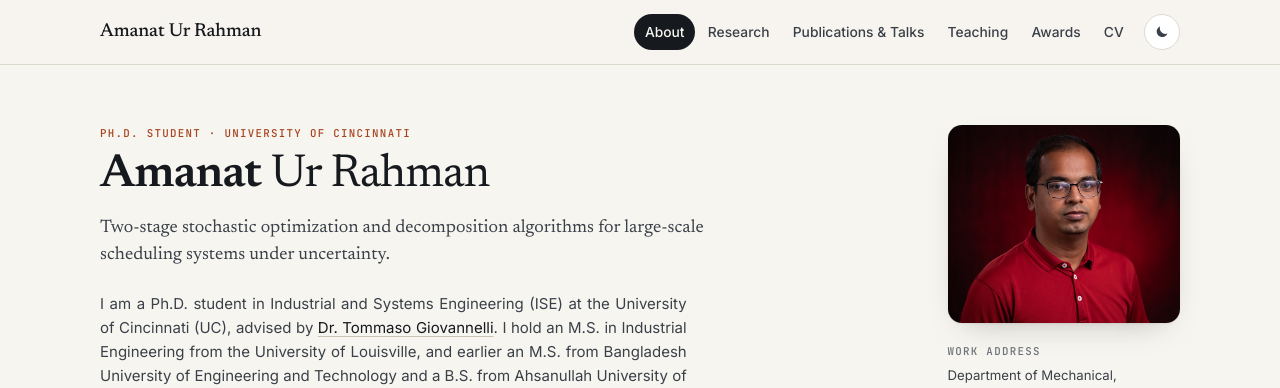
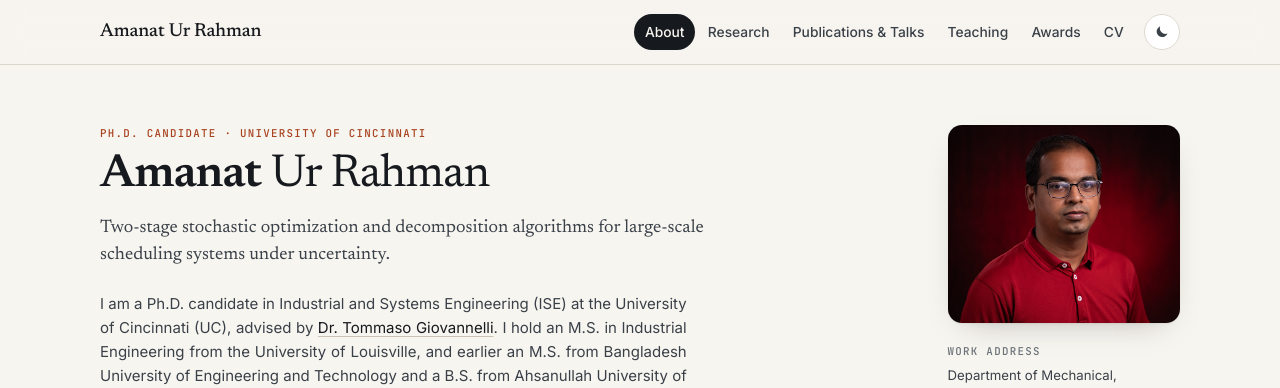
Before and after one commit to amanat-rahman/amanat-rahman.github.io, a Jekyll site: the page built from index.html, in a window 1280 px wide and 900 px high. Shown: the top 388 px of the window. Built offline with Jekyll 4.4.1, drawn with Linux system fonts in a browser that asks for light colours.

Commit message:
Ph.D. candidate: profile title, bio, site descriptions, and public CV PDF header
Co-Authored-By: Claude Opus 5.5 <noreply@anthropic.com>
Claude-Session: https://claude.ai/code/session_012gzcHSSbTY5Xckd1ycFgL5

```diff
--- a/_config.yml
+++ b/_config.yml
@@ -1,7 +1,7 @@
 # Site settings. Content lives in _data/*.yml; pages in the root; design in assets/css/style.css.
 title: Amanat Ur Rahman
 description: >-
-  Ph.D. student in Industrial Engineering at the University of Cincinnati. Stochastic
+  Ph.D. candidate in Industrial and Systems Engineering at the University of Cincinnati. Stochastic
   programming, exact decomposition algorithms, and applied operations research across
   healthcare, transportation, and manufacturing.
 url: https://amanat-rahman.github.io
--- a/_data/profile.yml
+++ b/_data/profile.yml
@@ -1,7 +1,7 @@
 name: Amanat Ur Rahman
 first_name: Amanat
 last_name: Rahman
-title: Ph.D. Student
+title: Ph.D. Candidate
 tagline: Two-stage stochastic optimization and decomposition algorithms for large-scale scheduling systems under uncertainty.
 department: Department of Mechanical, Materials, and Industrial Engineering
 institution: University of Cincinnati
@@ -26,7 +26,7 @@ links:
 
 bio:
   - >-
-    I am a Ph.D. student in Industrial and Systems Engineering (ISE) at the University of
+    I am a Ph.D. candidate in Industrial and Systems Engineering (ISE) at the University of
     Cincinnati (UC), advised by <a href="https://sites.google.com/view/tommasogiovannelli">Dr.
     Tommaso Giovannelli</a>. I hold an M.S. in Industrial Engineering from the University
     of Louisville, and earlier an M.S. from Bangladesh University of Engineering and
--- a/index.html
+++ b/index.html
@@ -2,7 +2,7 @@
 layout: default
 title: Amanat Ur Rahman
 slug: home
-description: Amanat Ur Rahman, Ph.D. student in Industrial and Systems Engineering at the University of Cincinnati. Stochastic programming, exact decomposition algorithms, and applied operations research.
+description: Amanat Ur Rahman, Ph.D. candidate in Industrial and Systems Engineering at the University of Cincinnati. Stochastic programming, exact decomposition algorithms, and applied operations research.
 ---
 {%- assign p = site.data.profile -%}
 <section class="hero">
--- a/tools/build-web-cv.py
+++ b/tools/build-web-cv.py
@@ -29,8 +29,8 @@ import subprocess
 import sys
 import tempfile
 
-# Set to True once Amanat passes his Ph.D. proposal defense (November 20, 2026).
-CANDIDATE = False
+# True since Amanat passed his Ph.D. candidacy exam (November 20, 2026): the header keeps "Ph.D. Candidate".
+CANDIDATE = True
 
 DEFAULT_SRC = pathlib.Path.home() / "OneDrive" / "cv_AR_cowork" / "academic_cv"
 SRC_NAME = "Amanat_Ur_Rahman_CV_general.tex"
```
Also changed, not shown: 1 other file.
